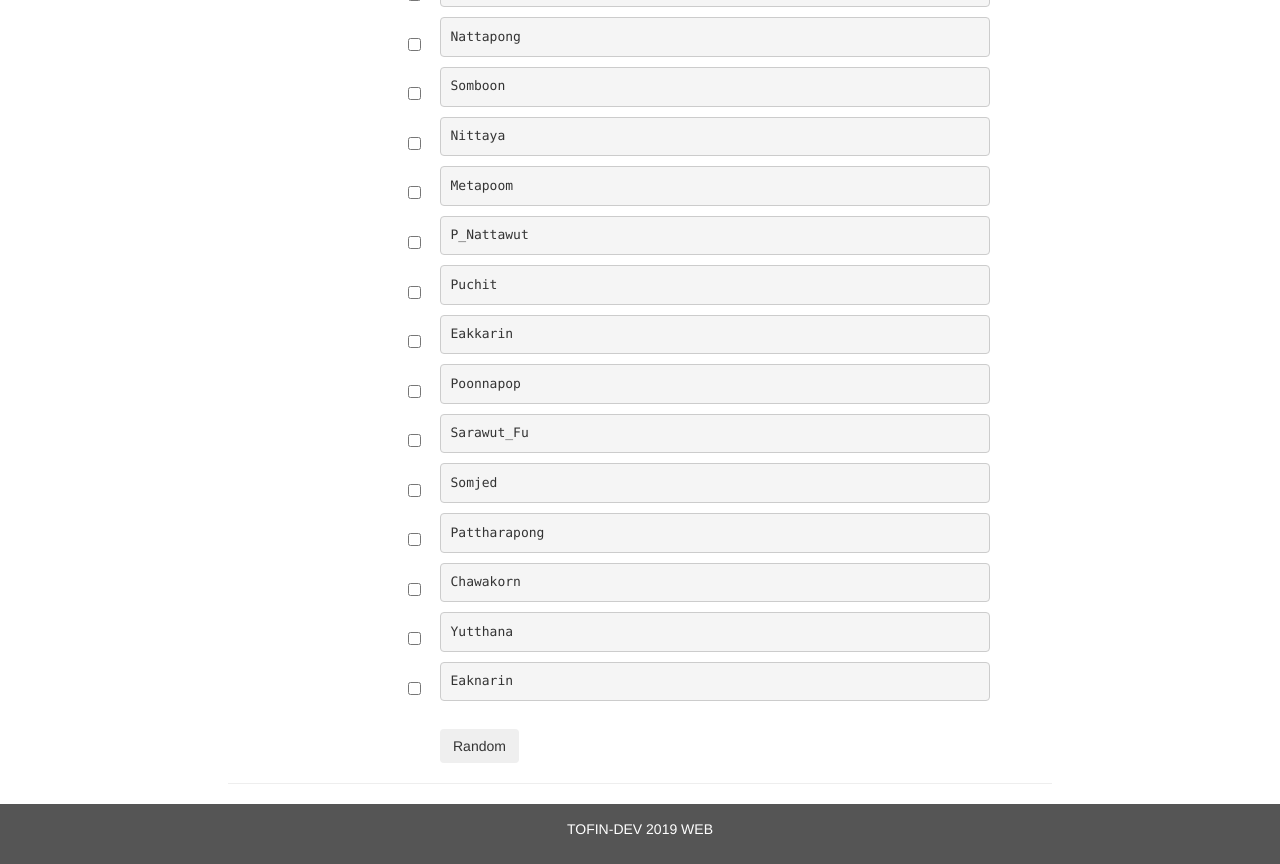
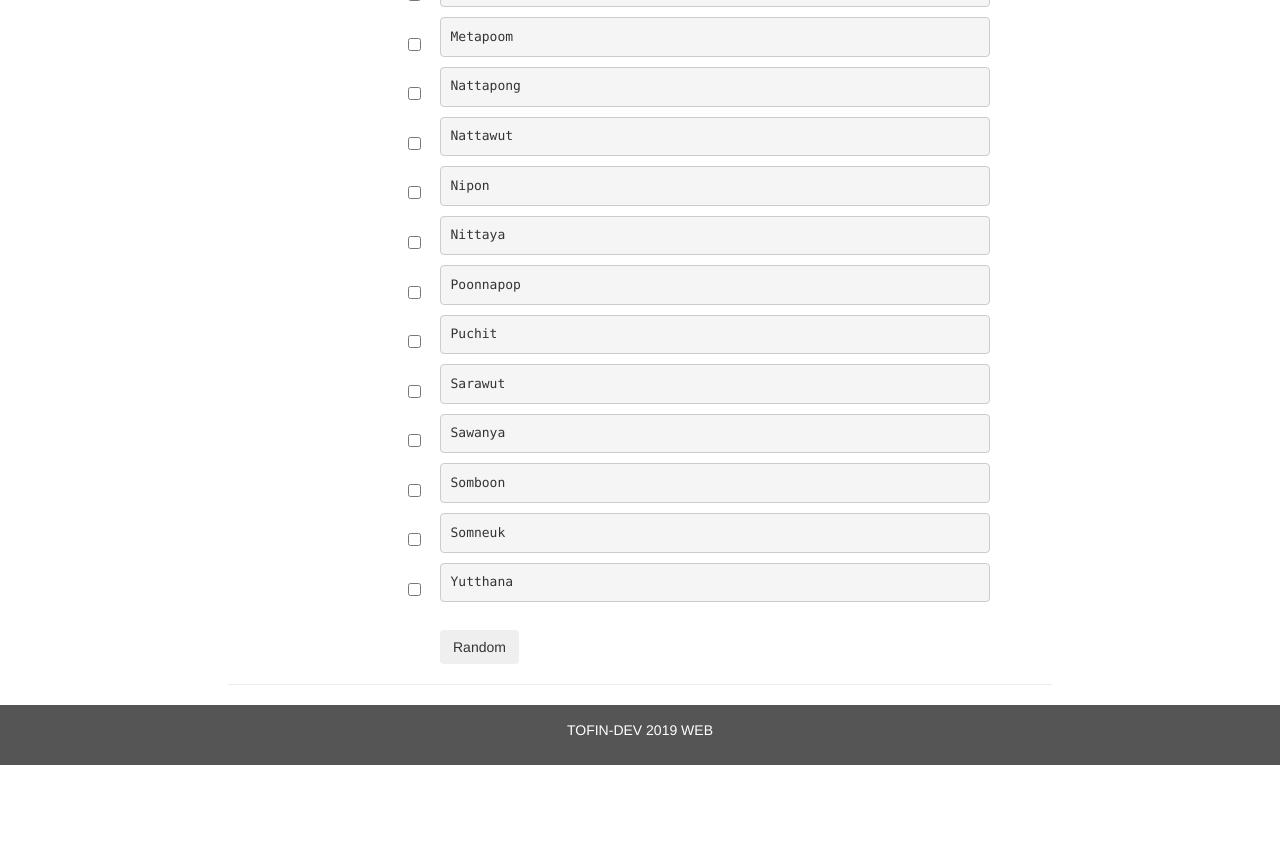
Before and after one commit to TofinDev/randomonline, a PHP site: page / in a window 1280 px wide. Shown: the part 519-1383 px from the top of the page. After the commit the page ends 1284 px from the top, so only its background shows below. Run offline with PHP 8.4, Linux system fonts and the light colour scheme; some libraries are stand-ins or nearby versions.

Commit message:
Update index.php

```diff
--- a/index.php
+++ b/index.php
@@ -110,25 +110,23 @@
   </tr>
 
 </thead>
-  <tr> <td width="50" align="center"> <input name="chk[]" type="checkbox" class="css_data_item" id="data_item1" value="Nipon" /> </td>  <td> <pre>Nipon</pre></td> </tr>
+  <tr> <td width="50" align="center"> <input name="chk[]" type="checkbox" class="css_data_item" id="data_item1" value="Chanchai" /> </td>  <td> <pre>Chanchai</pre></td> </tr>
   <tr> <td width="50" align="center"> <input name="chk[]" type="checkbox" class="css_data_item" id="data_item1" value="Chanwit" /> </td>  <td> <pre>Chanwit</pre></td> </tr>
-  <tr> <td width="50" align="center"> <input name="chk[]" type="checkbox" class="css_data_item" id="data_item1" value="Somneuk" /> </td>  <td> <pre>Somneuk</pre></td> </tr>
-  <tr> <td width="50" align="center"> <input name="chk[]" type="checkbox" class="css_data_item" id="data_item1" value="Kanyarut" /> </td>  <td> <pre>Kanyarut</pre></td> </tr>
-  <tr> <td width="50" align="center"> <input name="chk[]" type="checkbox" class="css_data_item" id="data_item2" value="Sawanya" /> </td>  <td> <pre>Sawanya</pre></td> </tr>
-  <tr> <td width="50" align="center"> <input name="chk[]" type="checkbox" class="css_data_item" id="data_item3" value="Nattapong" /> </td>  <td> <pre>Nattapong</pre></td> </tr>
-  <tr> <td width="50" align="center"> <input name="chk[]" type="checkbox" class="css_data_item" id="data_item4" value="Somboon" /> </td>  <td> <pre>Somboon</pre></td> </tr>
-  <tr> <td width="50" align="center"> <input name="chk[]" type="checkbox" class="css_data_item" id="data_item5" value="Nittaya" /> </td>  <td> <pre>Nittaya</pre></td> </tr>
-  <tr> <td width="50" align="center"> <input name="chk[]" type="checkbox" class="css_data_item" id="data_item6" value="Metapoom" /> </td>  <td> <pre>Metapoom</pre></td> </tr>
-  <tr> <td width="50" align="center"> <input name="chk[]" type="checkbox" class="css_data_item" id="data_item7" value="P_Nattawut" /> </td>  <td> <pre>P_Nattawut</pre></td> </tr>
-  <tr> <td width="50" align="center"> <input name="chk[]" type="checkbox" class="css_data_item" id="data_item8" value="Puchit" /> </td>  <td> <pre>Puchit</pre></td> </tr>
-  <tr> <td width="50" align="center"> <input name="chk[]" type="checkbox" class="css_data_item" id="data_item9" value="Eakkarin" /> </td>  <td> <pre>Eakkarin</pre></td> </tr>
-  <tr> <td width="50" align="center"> <input name="chk[]" type="checkbox" class="css_data_item" id="data_item10" value="Poonnapop" /> </td>  <td> <pre>Poonnapop</pre></td> </tr>
-  <tr> <td width="50" align="center"> <input name="chk[]" type="checkbox" class="css_data_item" id="data_item11" value="Sarawut_Fu" /> </td>  <td> <pre>Sarawut_Fu</pre></td> </tr>
-  <tr> <td width="50" align="center"> <input name="chk[]" type="checkbox" class="css_data_item" id="data_item12" value="Somjed" /> </td>  <td> <pre>Somjed</pre></td> </tr>
-  <tr> <td width="50" align="center"> <input name="chk[]" type="checkbox" class="css_data_item" id="data_item13" value="Pattharapong" /> </td>  <td> <pre>Pattharapong</pre></td> </tr>
-  <tr> <td width="50" align="center"> <input name="chk[]" type="checkbox" class="css_data_item" id="data_item14" value="Chawakorn" /> </td>  <td> <pre>Chawakorn</pre></td> </tr>
-  <tr> <td width="50" align="center"> <input name="chk[]" type="checkbox" class="css_data_item" id="data_item15" value="Yutthana" /> </td>  <td> <pre>Yutthana</pre></td> </tr>
-  <tr> <td width="50" align="center"> <input name="chk[]" type="checkbox" class="css_data_item" id="data_item16" value="Eaknarin" /> </td>  <td> <pre>Eaknarin</pre></td> </tr>
+  <tr> <td width="50" align="center"> <input name="chk[]" type="checkbox" class="css_data_item" id="data_item1" value="Donrawat" /> </td>  <td> <pre>Donrawat</pre></td> </tr>
+  <tr> <td width="50" align="center"> <input name="chk[]" type="checkbox" class="css_data_item" id="data_item1" value="Eakkarin" /> </td>  <td> <pre>Eakkarin</pre></td> </tr>
+  <tr> <td width="50" align="center"> <input name="chk[]" type="checkbox" class="css_data_item" id="data_item2" value="Kanyarut" /> </td>  <td> <pre>Kanyarut</pre></td> </tr>
+  <tr> <td width="50" align="center"> <input name="chk[]" type="checkbox" class="css_data_item" id="data_item3" value="Metapoom" /> </td>  <td> <pre>Metapoom</pre></td> </tr>
+  <tr> <td width="50" align="center"> <input name="chk[]" type="checkbox" class="css_data_item" id="data_item4" value="Nattapong" /> </td>  <td> <pre>Nattapong</pre></td> </tr>
+  <tr> <td width="50" align="center"> <input name="chk[]" type="checkbox" class="css_data_item" id="data_item5" value="Nattawut" /> </td>  <td> <pre>Nattawut</pre></td> </tr>
+  <tr> <td width="50" align="center"> <input name="chk[]" type="checkbox" class="css_data_item" id="data_item6" value="Nipon" /> </td>  <td> <pre>Nipon</pre></td> </tr>
+  <tr> <td width="50" align="center"> <input name="chk[]" type="checkbox" class="css_data_item" id="data_item7" value="Nittaya" /> </td>  <td> <pre>Nittaya</pre></td> </tr>
+  <tr> <td width="50" align="center"> <input name="chk[]" type="checkbox" class="css_data_item" id="data_item8" value="Poonnapop" /> </td>  <td> <pre>Poonnapop</pre></td> </tr>
+  <tr> <td width="50" align="center"> <input name="chk[]" type="checkbox" class="css_data_item" id="data_item9" value="Puchit" /> </td>  <td> <pre>Puchit</pre></td> </tr>
+  <tr> <td width="50" align="center"> <input name="chk[]" type="checkbox" class="css_data_item" id="data_item10" value="Sarawut" /> </td>  <td> <pre>Sarawut</pre></td> </tr>
+  <tr> <td width="50" align="center"> <input name="chk[]" type="checkbox" class="css_data_item" id="data_item11" value="Sawanya" /> </td>  <td> <pre>Sawanya</pre></td> </tr>
+  <tr> <td width="50" align="center"> <input name="chk[]" type="checkbox" class="css_data_item" id="data_item12" value="Somboon" /> </td>  <td> <pre>Somboon</pre></td> </tr>
+  <tr> <td width="50" align="center"> <input name="chk[]" type="checkbox" class="css_data_item" id="data_item13" value="Somneuk" /> </td>  <td> <pre>Somneuk</pre></td> </tr>
+  <tr> <td width="50" align="center"> <input name="chk[]" type="checkbox" class="css_data_item" id="data_item14" value="Yutthana" /> </td>  <td> <pre>Yutthana</pre></td> </tr>
   <td></td>
   </tr>
   </tr>
```
